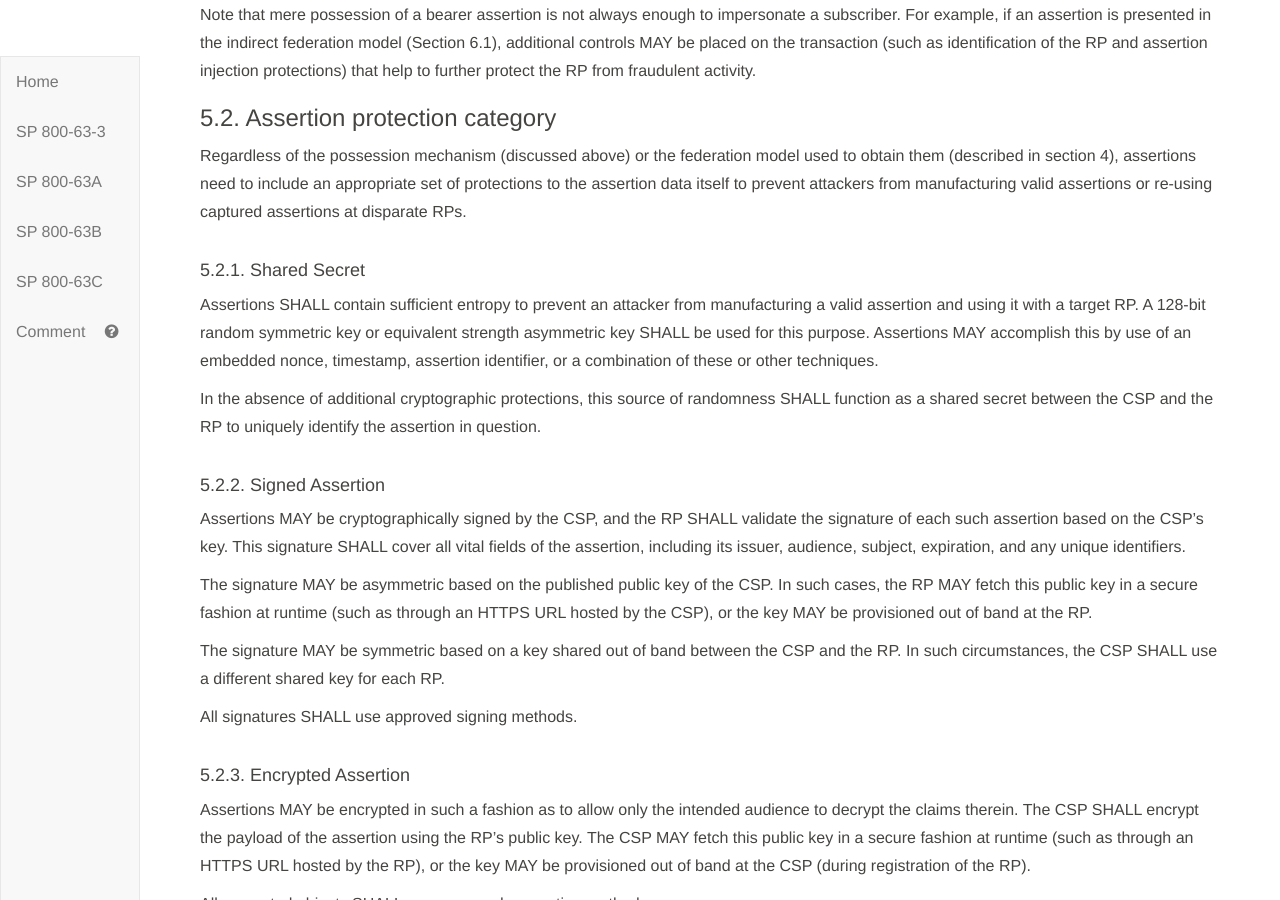
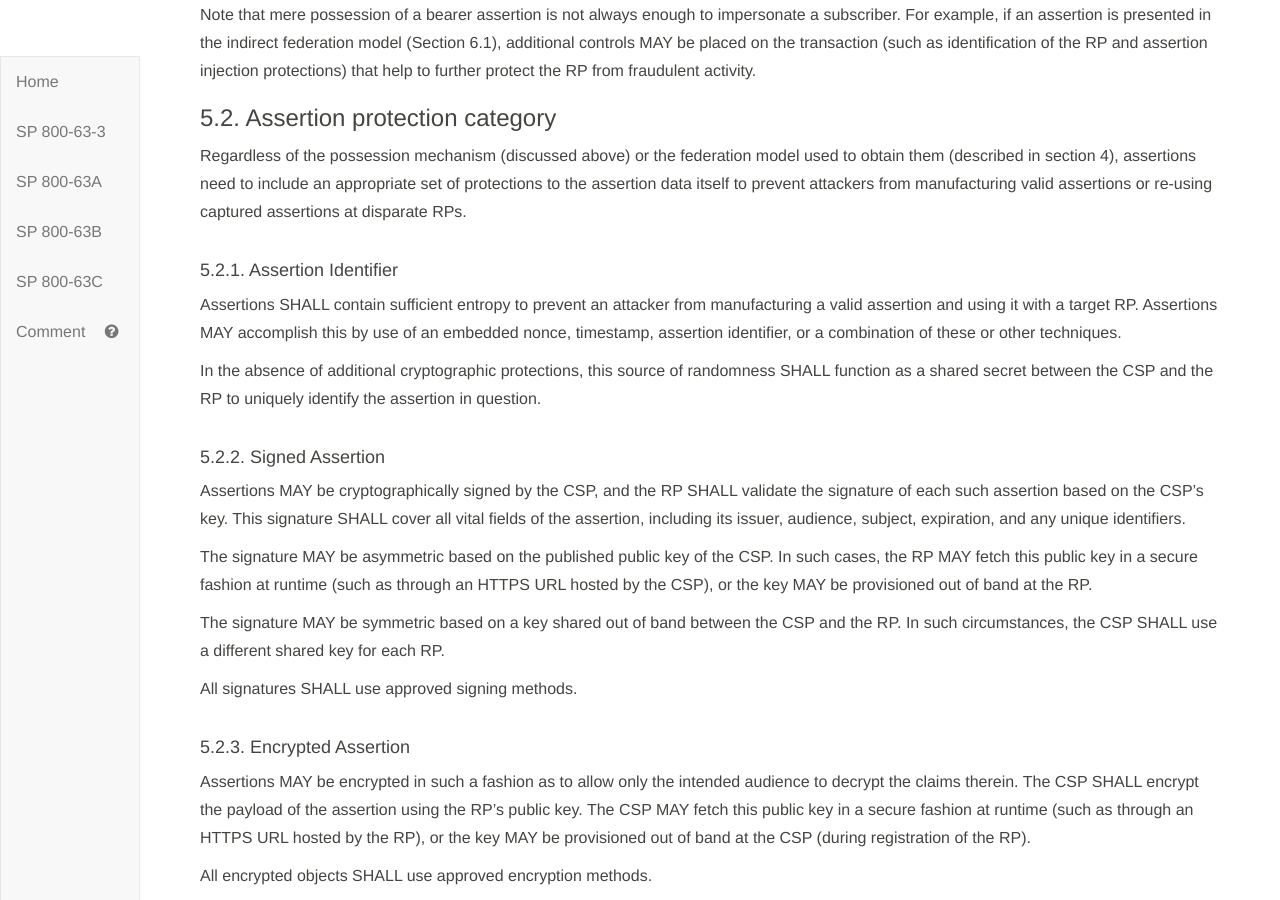
Before and after one commit to usnistgov/800-63-3, a Jekyll site: the page built from sp800-63c.md, in a window 1280 px wide and 900 px high, scrolled down 10424 px. Built offline with Jekyll 4.4.1, drawn with Linux system fonts in a browser that asks for light colours; some of the changed text lies outside the part shown.

Commit message:
renamed some terms in the assertion section, closes #118

```diff
--- a/sp800-63c/sec5_strength.md
+++ b/sp800-63c/sec5_strength.md
@@ -1,6 +1,6 @@
 <a name="sec5"></a>
 
-## 5. Assertion Strength
+## 5. Assertions
 
 An assertion contains a set of claims or statements about an authenticated subscriber. Assertions can be categorized along multiple orthogonal dimensions, including the characteristics of using the assertion or the protections on the assertion itself.
 
@@ -42,9 +42,9 @@ Note that mere possession of a bearer assertion is not always enough to imperson
 
 Regardless of the possession mechanism (discussed above) or the federation model used to obtain them (described in section 4), assertions need to include an appropriate set of protections to the assertion data itself to prevent attackers from manufacturing valid assertions or re-using captured assertions at disparate RPs.
 
-#### 5.2.1. Shared Secret
+#### 5.2.1. Assertion Identifier
 
-Assertions SHALL contain sufficient entropy to prevent an attacker from manufacturing a valid assertion and using it with a target RP. A 128-bit random symmetric key or equivalent strength asymmetric key SHALL be used for this purpose. Assertions MAY accomplish this by use of an embedded nonce, timestamp, assertion identifier, or a combination of these or other techniques.
+Assertions SHALL contain sufficient entropy to prevent an attacker from manufacturing a valid assertion and using it with a target RP. Assertions MAY accomplish this by use of an embedded nonce, timestamp, assertion identifier, or a combination of these or other techniques.
 
 In the absence of additional cryptographic protections, this source of randomness SHALL function as a shared secret between the CSP and the RP to uniquely identify the assertion in question.
 
```
